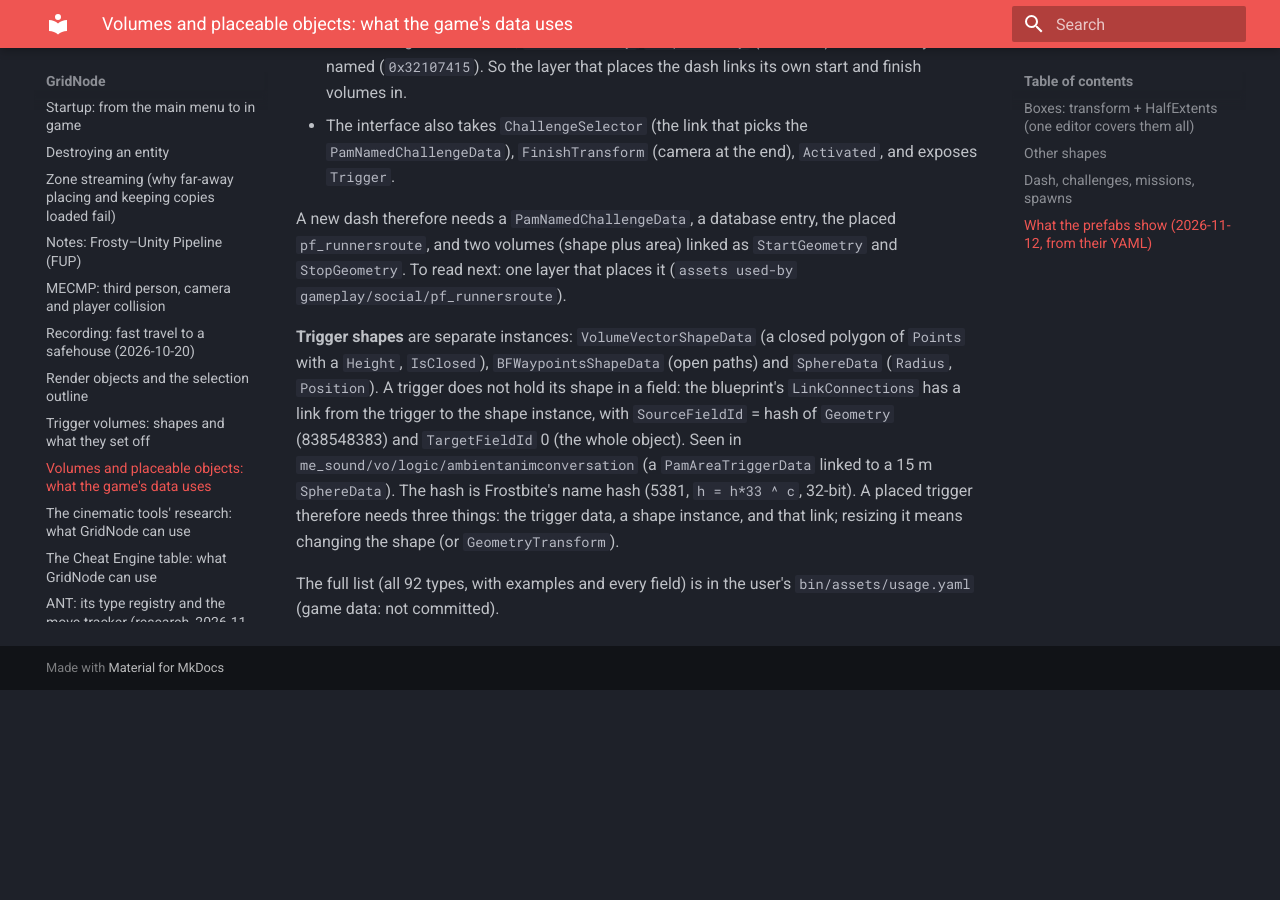
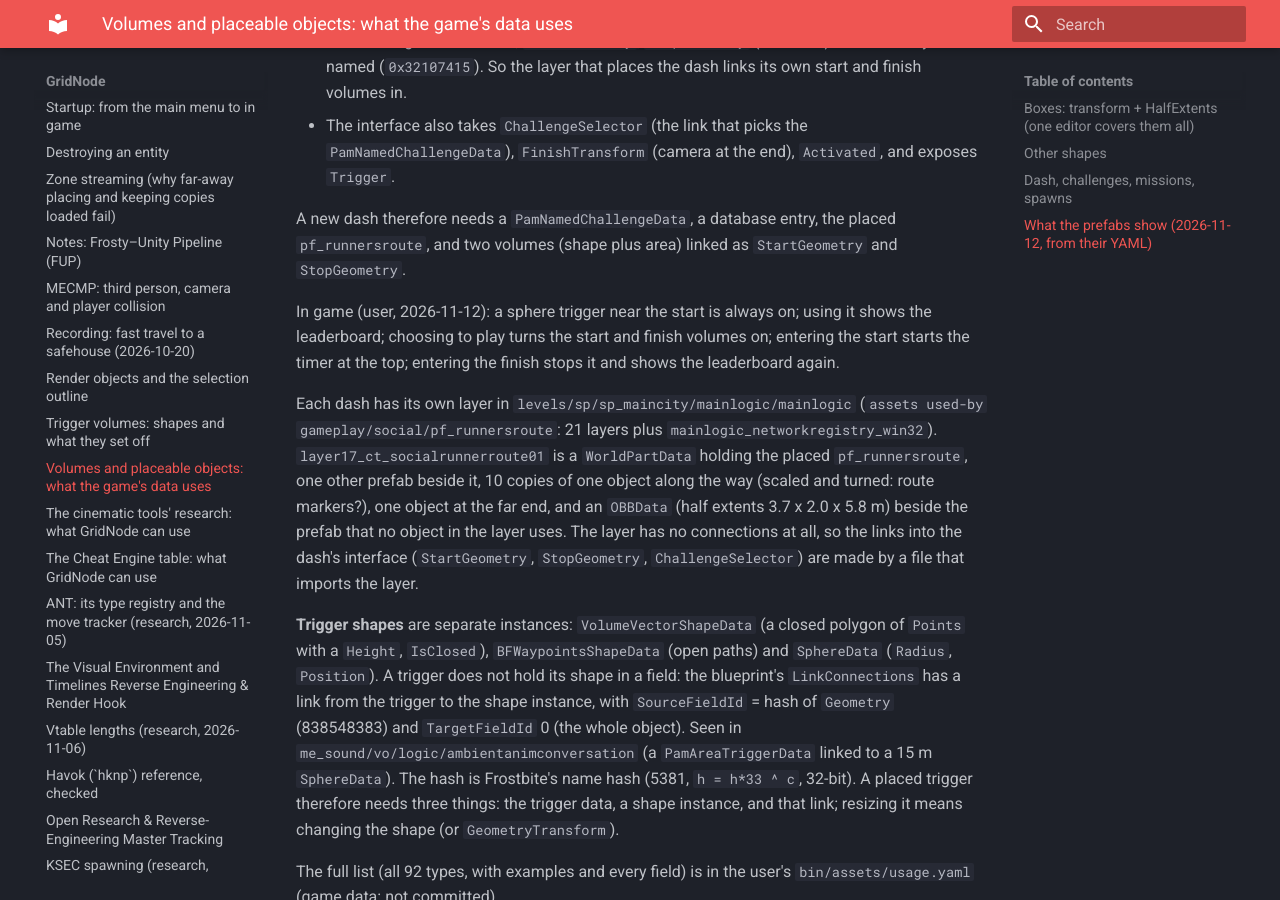
Before and after one commit to CodeNameMeteor/Gridnode, an MkDocs documentation site: the page built from docs/research/volume-catalogue.md, in a window 1280 px wide and 900 px high, scrolled down 3073 px. Built offline with MkDocs 1.6.1 and Material for MkDocs 9.7.7, drawn with Linux system fonts in a browser that asks for light colours; before the commit the page ends 3763 px from its top, so only the background shows below that.

Commit message:
Volume catalogue: a dash layer, and the dash as the user sees it
Co-Authored-By: Claude Opus 5.5 <noreply@anthropic.com>
Claude-Session: https://claude.ai/code/session_019UGCLf6Ks3eQC9xMHytTtg

```diff
--- a/docs/research/volume-catalogue.md
+++ b/docs/research/volume-catalogue.md
@@ -81,7 +81,18 @@ level logic. A dash has only a start and a finish (user, 2026-11-12), no checkpo
   (camera at the end), `Activated`, and exposes `Trigger`.
 
 A new dash therefore needs a `PamNamedChallengeData`, a database entry, the placed `pf_runnersroute`, and two
-volumes (shape plus area) linked as `StartGeometry` and `StopGeometry`. To read next: one layer that places it (`assets used-by gameplay/social/pf_runnersroute`).
+volumes (shape plus area) linked as `StartGeometry` and `StopGeometry`.
+
+In game (user, 2026-11-12): a sphere trigger near the start is always on; using it shows the leaderboard; choosing to
+play turns the start and finish volumes on; entering the start starts the timer at the top; entering the finish stops
+it and shows the leaderboard again.
+
+Each dash has its own layer in `levels/sp/sp_maincity/mainlogic/mainlogic` (`assets used-by
+gameplay/social/pf_runnersroute`: 21 layers plus `mainlogic_networkregistry_win32`). `layer17_ct_socialrunnerroute01`
+is a `WorldPartData` holding the placed `pf_runnersroute`, one other prefab beside it, 10 copies of one object along
+the way (scaled and turned: route markers?), one object at the far end, and an `OBBData` (half extents 3.7 x 2.0 x
+5.8 m) beside the prefab that no object in the layer uses. The layer has no connections at all, so the links into
+the dash's interface (`StartGeometry`, `StopGeometry`, `ChallengeSelector`) are made by a file that imports the layer.
 
 **Trigger shapes** are separate instances: `VolumeVectorShapeData` (a closed polygon of `Points` with a `Height`,
 `IsClosed`), `BFWaypointsShapeData` (open paths) and `SphereData` (`Radius`, `Position`). A trigger does not hold
```
